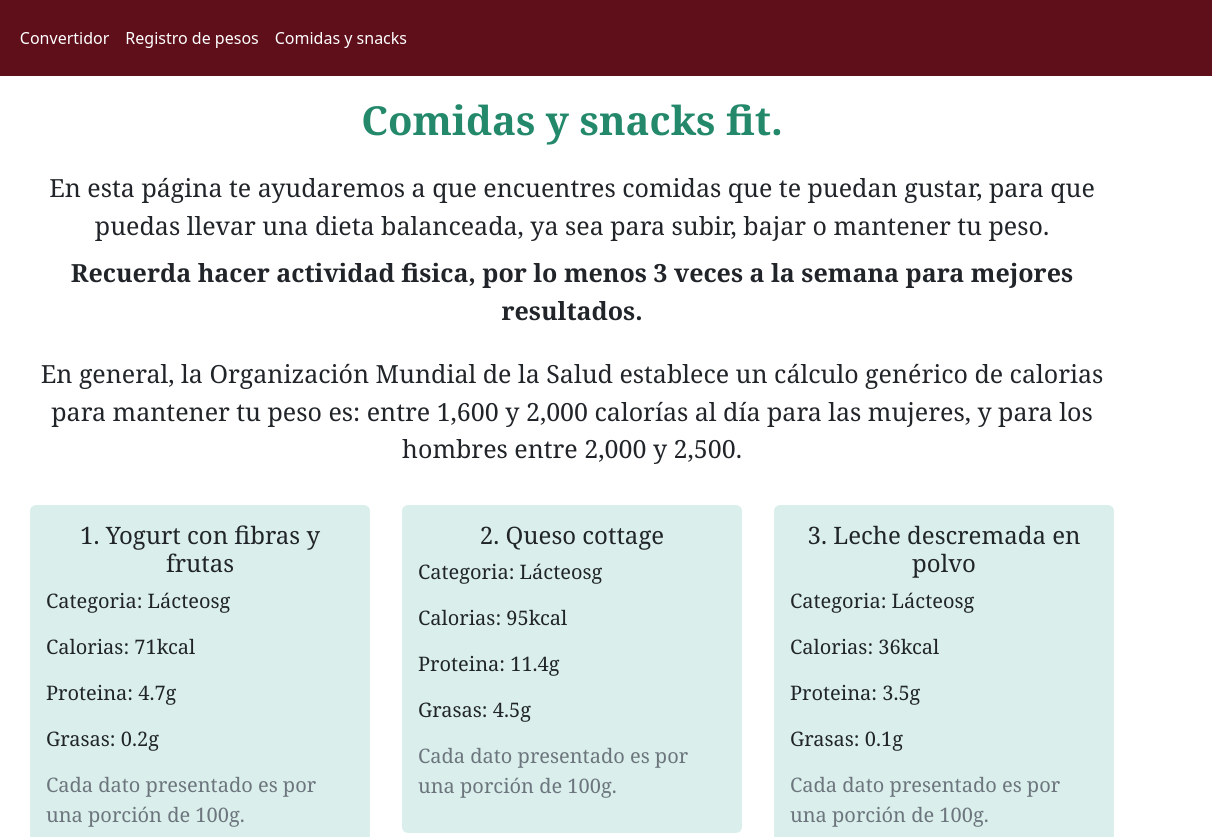
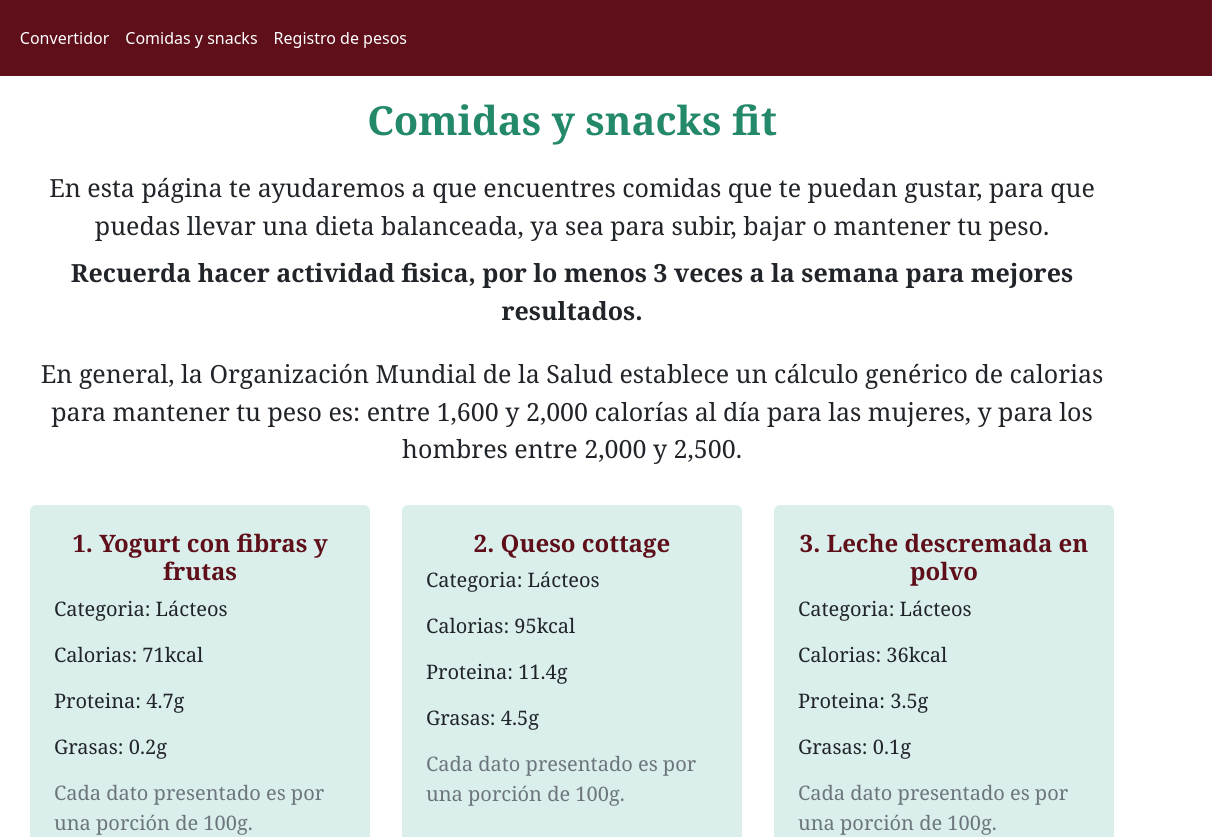
Before and after one commit to Merl024/PF-JS-MelisaRivas, a website: page pages/fitness.html in a window 1280 px wide. Shown: the top 837 px of the page, 68-1280 px from the left. Drawn offline with nearby package versions, Linux system fonts and the light colour scheme; some packages are replaced by stand-ins of ours; a script that the page names is missing.

Commit message:
Finalizando pf

```diff
--- a/js/fitness.js
+++ b/js/fitness.js
@@ -27,7 +27,7 @@ const menuComidas = async () => {
     }
     localStorage.setItem("comidas", JSON.stringify(comidas))
 }
-
+//Funcion en donde imprimimos el array al dom
 function verComidas(array){
     comida.innerHTML = ""
     // Empezamos para poder mostrar cards con las comidas
@@ -37,9 +37,9 @@ function verComidas(array){
         dataDiv.innerHTML =
         `
         <div id= "id${data.id}" class="card m-3 ">
-            <div class="card-body">
-                <h4 class="card-title" style = "text-align: center"> ${data.id}. ${data.nombre} </h4>
-                <p class = "mt-0" >Categoria: ${data.categoria}g</p>
+            <div class="card-body m-2">
+                <h4 class="card-title titleCmd" style = "text-align: center"> ${data.id}. ${data.nombre} </h4>
+                <p class = "mt-0" >Categoria: ${data.categoria}</p>
                 <p class = "mt-0" >Calorias: ${data.calorias}kcal</p>
                 <p class = "mt-0" >Proteina: ${data.proteinas}g</p>
                 <p class = "mt-0" >Grasas: ${data.grasas}g</p>
@@ -54,8 +54,25 @@ function verComidas(array){
 //Metemos las comidas al local storage
 localStorage.getItem("comidas") ? (registro = JSON.parse(localStorage.getItem('comidas'))) : (menuComidas())
 
+//Funcion para avisarle al usuario que ya se cargaron sus datos
+function noti(){
+    Toastify(
+        {
+        text: `Menú cargado.`,
+        duration: 2000,
+        gravity: "top",
+        position: "right",
+            style: {
+                color: "white",
+                background: "green"
+            }
+        }
+    ).showToast()
+}
+
 setTimeout(() => {
     spinnerCmd.remove()
     h6Cmd.remove()
+    noti()
     verComidas(comidas)
 }, 2500)
--- a/pages/fitness.html
+++ b/pages/fitness.html
@@ -29,18 +29,18 @@
                           <a class="nav-link active" aria-current="page" href="../index.html">Convertidor</a>
                         </li>
                         <li class="nav-item" >
+                            <a class="nav-link active" href="pages/final.html">Comidas y snacks</a>
+                        </li>
+                        <li class="nav-item" >
                           <a class="nav-link active" href="registro.html">Registro de pesos</a>
                         </li>
-                        <li class="nav-item" >
-                            <a class="nav-link active" href="pages/final.html">Comidas y snacks</a>
-                          </li>
                       </ul>
                   </div>
               </nav>
           </div>
       </header>
       <main class="container">
-        <h1 class="titulos">Comidas y snacks fit.</h1>
+        <h1 class="titulos">Comidas y snacks fit</h1>
         <P class="inText m-3 mt-0 mb-0" >En esta página te ayudaremos a que encuentres comidas que te puedan gustar, para que puedas llevar una dieta balanceada, ya sea para subir, bajar o mantener tu peso. </P>
         <p class="inText"> <strong> Recuerda hacer actividad fisica, por lo menos 3 veces a la semana para mejores resultados. </strong></p>
         <p class="inText">En general, la Organización Mundial de la Salud establece un cálculo genérico de calorias para mantener tu peso es: entre 1,600 y 2,000 calorías al día para las mujeres, y para los hombres entre 2,000 y 2,500.</p>
--- a/style.css
+++ b/style.css
@@ -109,3 +109,7 @@ h2{
 .btn{
     font-family: Cambria, Cochin, Georgia, Times, 'Times New Roman', serif;
 }
+.titleCmd{
+    color: rgb(94, 15, 26);
+    font-weight: bold;
+}
```
Also changed, not shown: index.html (+5 -5 lines), js/registro.js (+43 -15 lines), pages/registro.html (+11 -5 lines).
